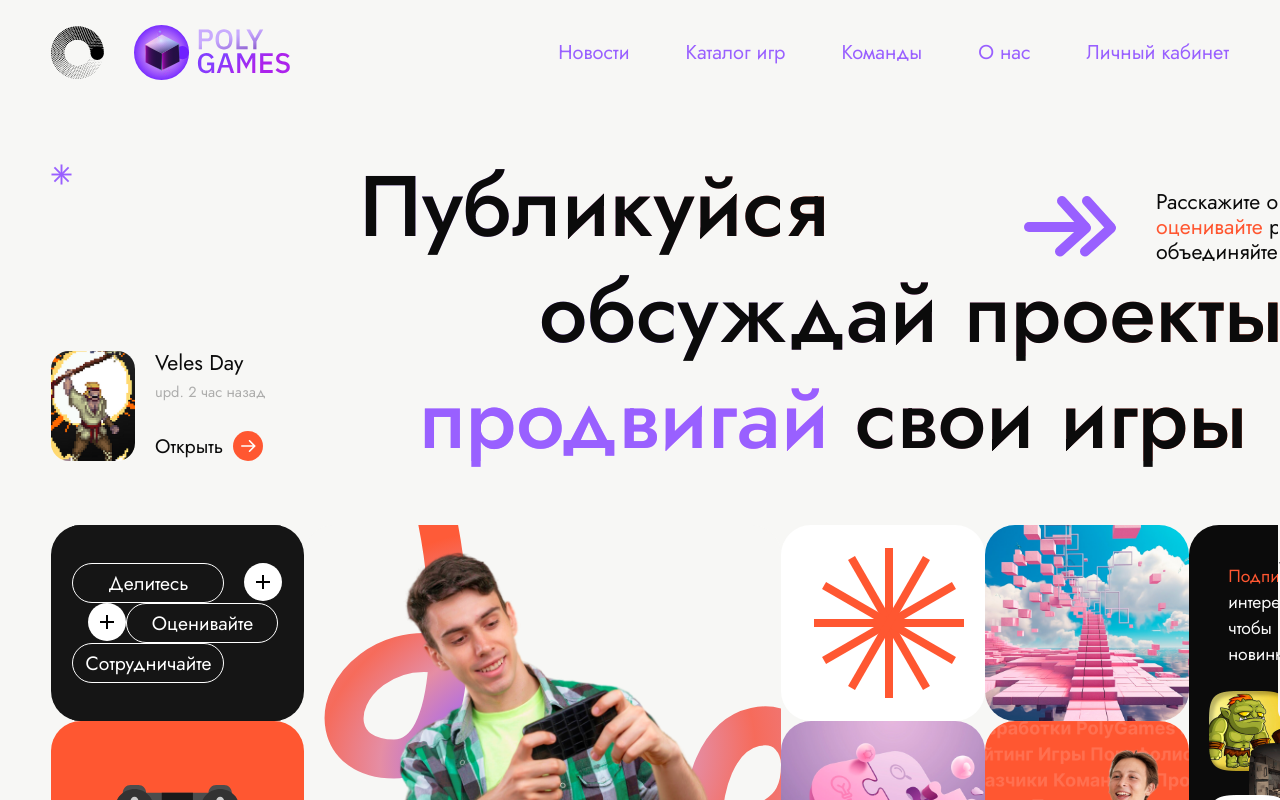
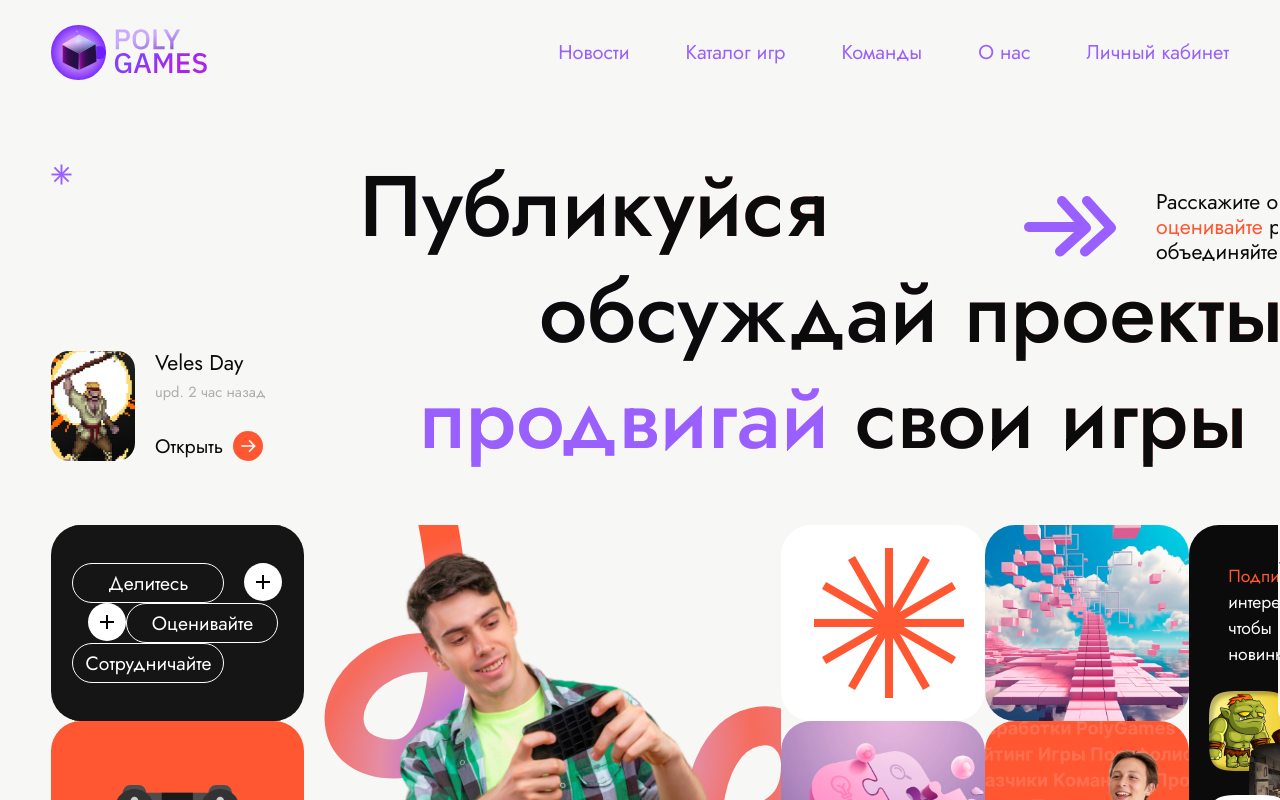
Before and after one commit to danilmash/FrontendPolyGames, a React app: page / in a window 1280 px wide. Shown: the top 800 px of the page. Built offline with nearby package versions, Linux system fonts and the light colour scheme.

Commit message:
Header Logo fixes

```diff
--- a/src/widgets/ui/Header/Header.tsx
+++ b/src/widgets/ui/Header/Header.tsx
@@ -20,13 +20,6 @@ const Header: React.FC<HeaderProps> = ({ openMenu, showHeader }) => {
             <div className={styles.header__wrapper}>
                 <div className={styles.header__details}>
                     <div className={styles.logos}>
-                        <Link to="/" className={styles.header__link}>
-                            <img
-                                src={polyLogo}
-                                alt="PolyGames Logo Image"
-                                className={styles.header__logo}
-                            />
-                        </Link>
                         <Link to="/" className={styles.header__link}>
                             <img
                                 src={logo}
```
